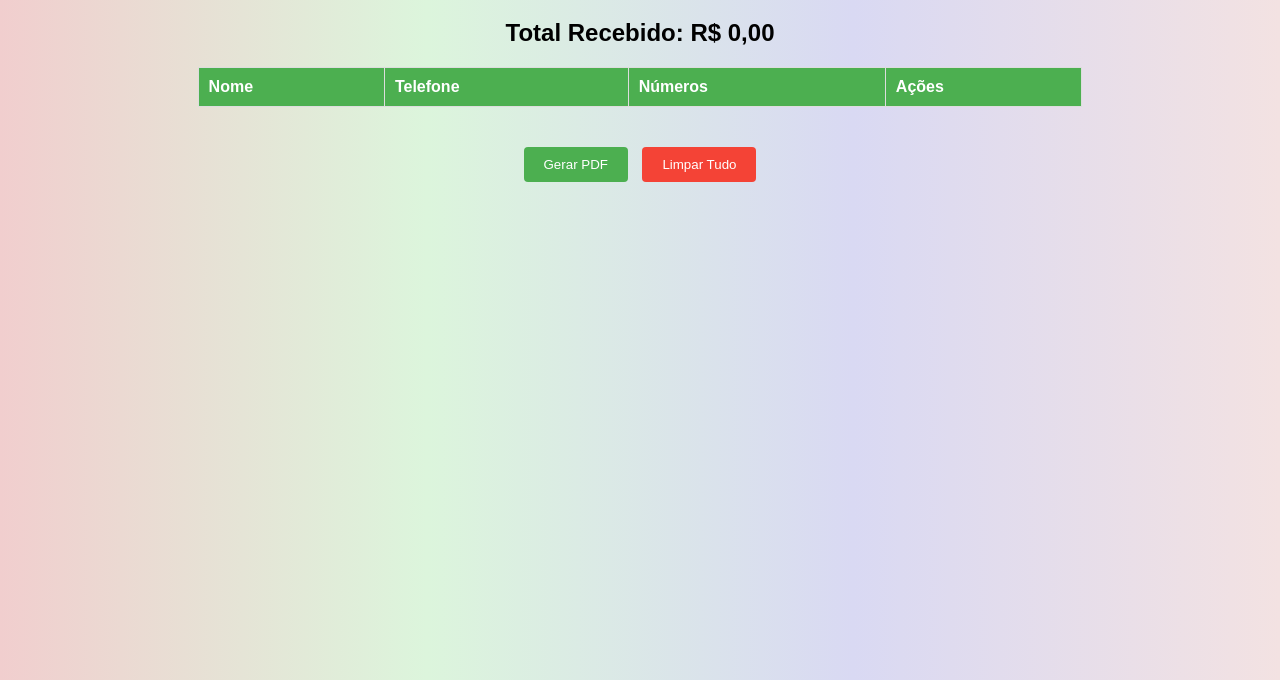
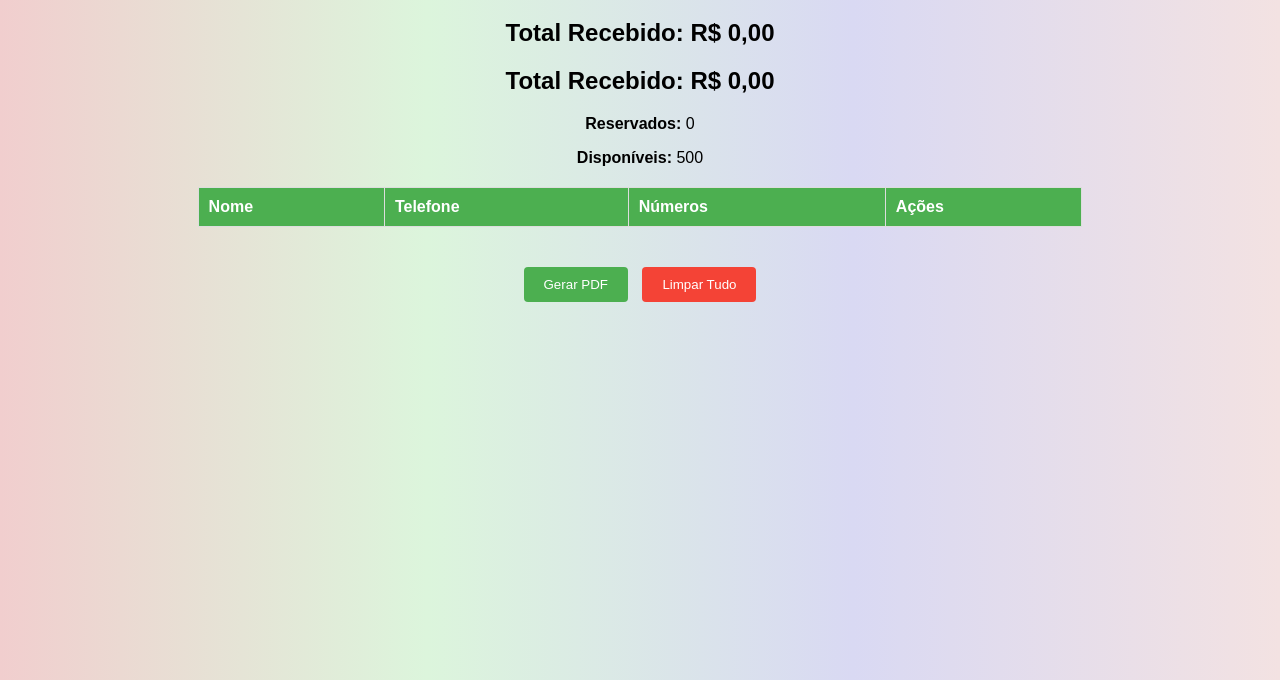
Before and after one commit to Wallace9607/rifa, a plain HTML site: page participantes.html in a window 1280 px wide. Shown: the part 120-800 px from the top of the page. Drawn offline with nearby package versions, Linux system fonts and the light colour scheme.

Commit message:
Update participantes.html

```diff
--- a/participantes.html
+++ b/participantes.html
@@ -58,6 +58,14 @@ input:checked + .slider:before {
     </nav>
     <h1>Lista de Participantes</h1>
         <h2>Total Recebido: <span id="totalRecebido">R$ 0,00</span></h2>
+    <div>
+        <h2>Total Recebido: <span id="totalRecebido">R$ 0,00</span></h2>
+        <!-- Contador da Rifa -->
+        <div id="contadorRifa">
+        <p><strong>Reservados:</strong> <span id="qtdReservados">0</span></p>
+        <p><strong>Disponíveis:</strong> <span id="qtdDisponiveis">0</span></p>
+        </div>
+    </div>
     <table id="tabelaParticipantes"  style="border : 1; width:70%; text-align:left;">
         <thead>
             <tr>
```
